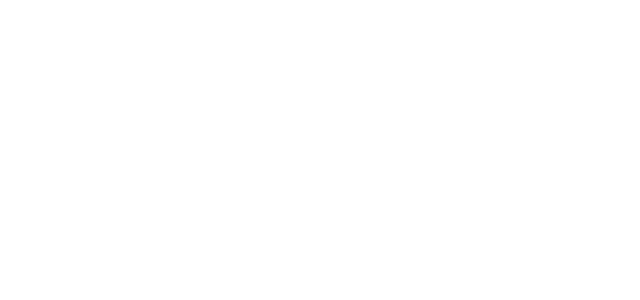
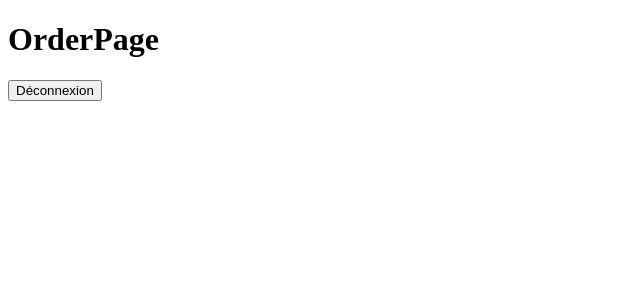
Before and after one commit to Moustito/crazee-burger, a React (Vite) app: page /order in a window 1280 px wide. Before the commit this address had no page. Shown: the top 300 px of the page, without its empty margins (0-640 px from the left). Built offline with nearby package versions, Linux system fonts and the light colour scheme; the HTML template or start-up script is replaced by a standard one.

Commit message:
✨ F02: LOGIN Add redirection from/to OrderPage

```diff
--- a/src/App.jsx
+++ b/src/App.jsx
@@ -1,14 +1,16 @@
 import { Route, Routes } from "react-router-dom";
 import "./App.css";
 import LoginPage from "./Components/pages/login/LoginPages";
+import OrderPage from "./Components/pages/order/OrderPage";
+import ErrorPage from "./Components/pages/ErrorPage";
 
 function App() {
   return (
     <>
       <Routes>
         <Route path="/" element={<LoginPage />} />
-        {/* <Route path="/order" element={<OrderPage />} /> */}
-        {/* <Route path="*" element={<ErrorPage />} /> */}
+        <Route path="/order" element={<OrderPage />} />
+        <Route path="*" element={<ErrorPage />} />
       </Routes>
     </>
   );
--- a/src/Components/pages/login/LoginForm.jsx
+++ b/src/Components/pages/login/LoginForm.jsx
@@ -1,4 +1,5 @@
 import { useState } from "react";
+import { Link } from "react-router-dom";
 
 export default function LoginForm() {
   //State
@@ -29,7 +30,9 @@ export default function LoginForm() {
           onChange={nameAdd}
           value={inputValue}
         />
-        <button>Acceder à votre espace</button>
+        <Link to="/order">
+          <button>Acceder à votre espace</button>
+        </Link>
       </form>
     </>
   );
--- /dev/null
+++ b/src/Components/pages/order/OrderPage.jsx
@@ -0,0 +1,12 @@
+import { Link } from "react-router-dom";
+
+export default function OrderPage() {
+  return (
+    <>
+      <h1>OrderPage</h1>
+      <Link to="/">
+        <button>Déconnexion</button>
+      </Link>
+    </>
+  );
+}
```
